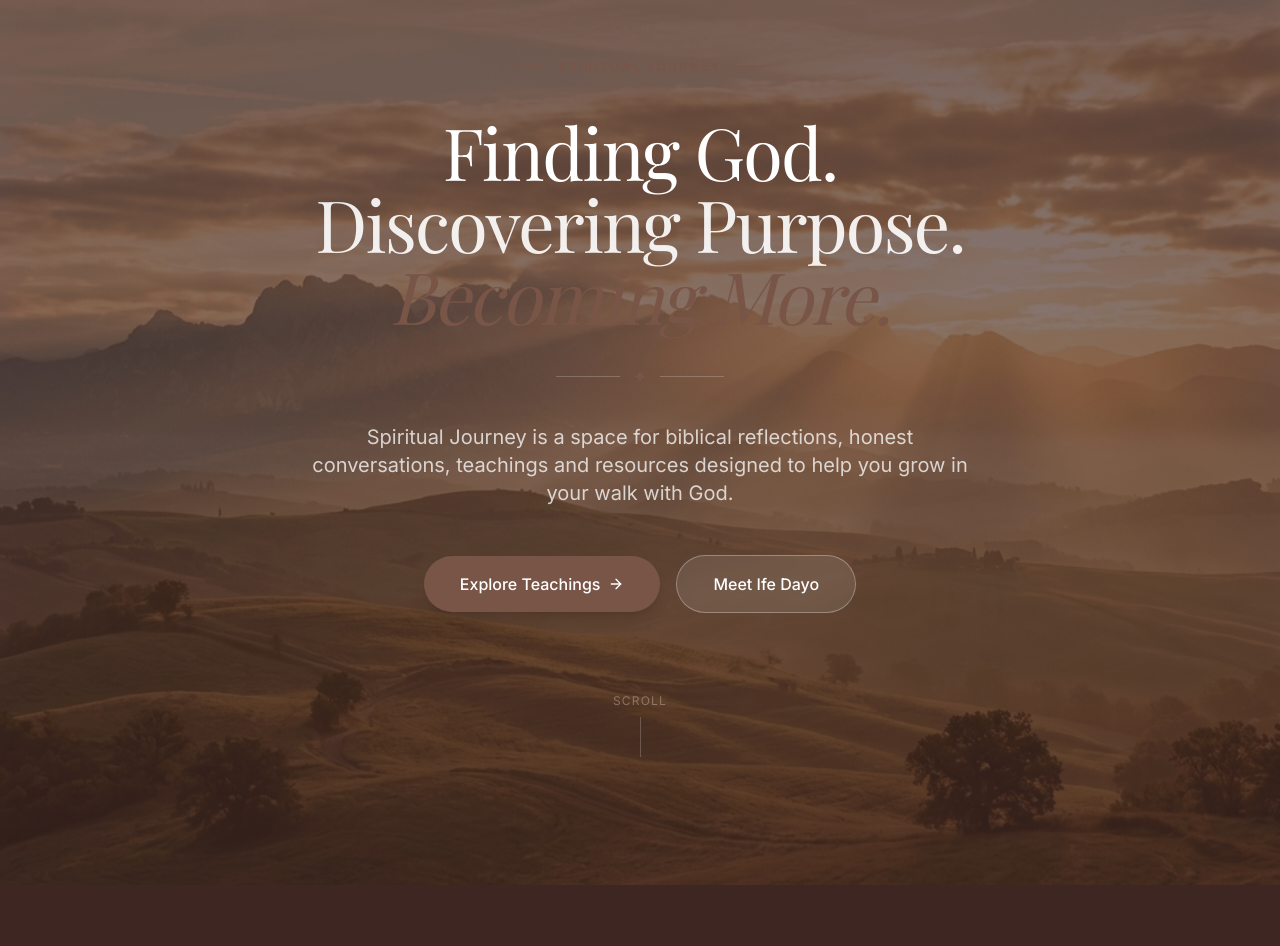
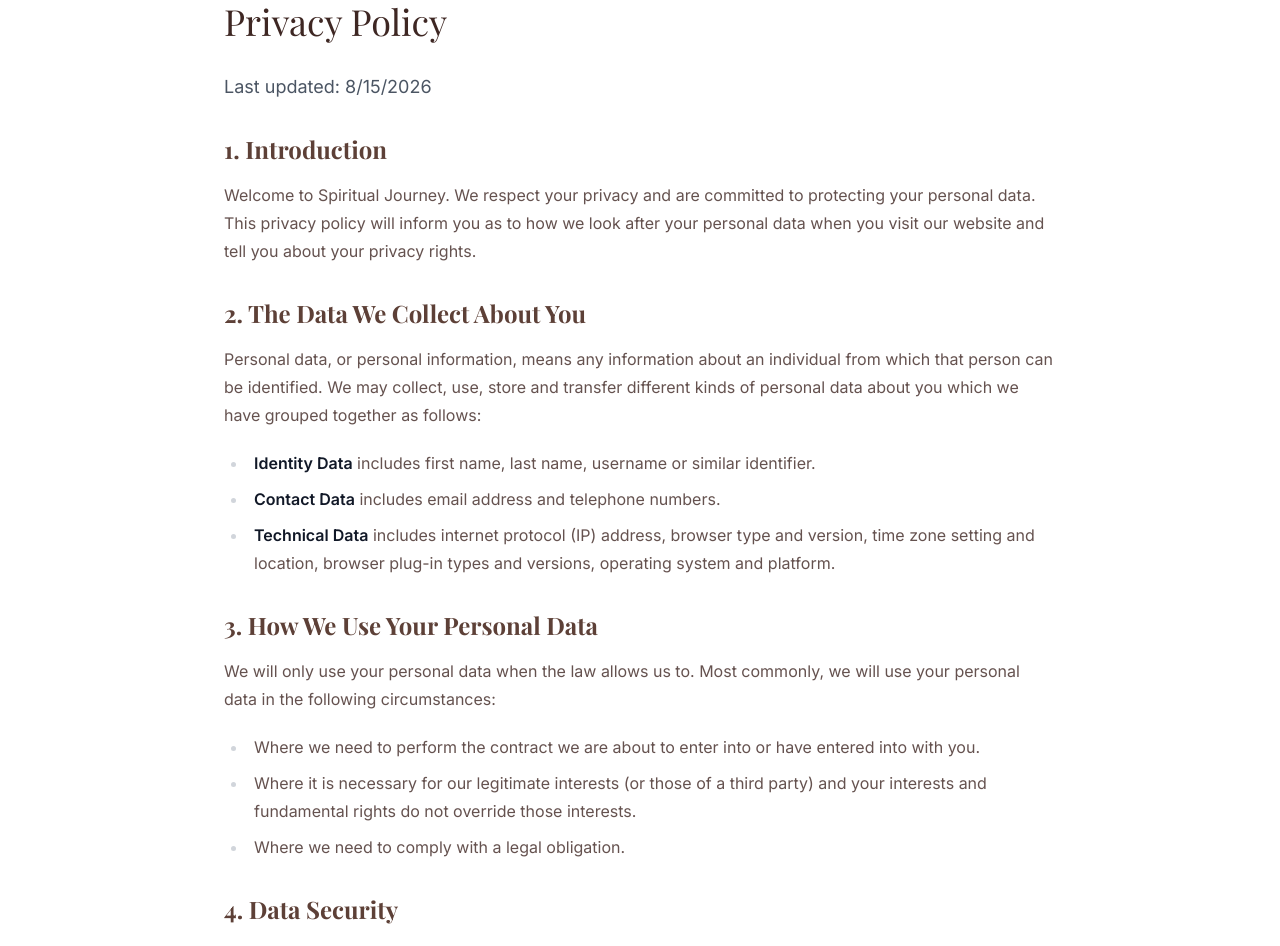
Before and after one commit to Lite360/spiritualjourney, a React (Vite) app: page /privacy in a window 1280 px wide. Before the commit this address led to /. Shown: the part 160-1106 px from the top of the page. Built offline with nearby package versions, Linux system fonts and the light colour scheme; no server answers; the database is empty; a web font is replaced by a local one.

Commit message:
feat: add Privacy Policy and Terms of Service pages

```diff
--- a/src/App.tsx
+++ b/src/App.tsx
@@ -35,6 +35,8 @@
 import Audio from './pages/public/Audio';
 import PublicResources from './pages/public/Resources';
 import PublicPrograms from './pages/public/PublicPrograms';
+import PrivacyPolicy from './pages/public/PrivacyPolicy';
+import TermsOfService from './pages/public/TermsOfService';
 
 const App: React.FC = () => {
   return (
@@ -52,6 +54,8 @@
             <Route path="/resources" element={<PublicResources />} />
             <Route path="/about" element={<About />} />
             <Route path="/contact" element={<Contact />} />
+            <Route path="/privacy" element={<PrivacyPolicy />} />
+            <Route path="/terms" element={<TermsOfService />} />
           </Route>
 
           {/* Admin Routes */}
--- a/src/components/public/PublicLayout.tsx
+++ b/src/components/public/PublicLayout.tsx
@@ -162,8 +162,8 @@
               </p>
             </div>
             <div className="mt-4 md:mt-0 space-x-4">
-              <a href="#" className="hover:text-white transition-colors">Privacy Policy</a>
-              <a href="#" className="hover:text-white transition-colors">Terms of Service</a>
+              <Link to="/privacy" className="hover:text-white transition-colors">Privacy Policy</Link>
+              <Link to="/terms" className="hover:text-white transition-colors">Terms of Service</Link>
             </div>
           </div>
         </div>
--- /dev/null
+++ b/src/pages/public/PrivacyPolicy.tsx
@@ -0,0 +1,72 @@
+import React, { useState, useEffect } from 'react';
+import { supabase } from '../../lib/supabase';
+import { useSEO } from '../../hooks/useSEO';
+
+const PrivacyPolicy: React.FC = () => {
+  const [siteName, setSiteName] = useState('Spiritual Journey');
+
+  useSEO({
+    title: 'Privacy Policy',
+    description: 'Privacy Policy for our users.',
+    url: '/privacy',
+  });
+
+  useEffect(() => {
+    const fetchSettings = async () => {
+      const { data } = await supabase.from('site_settings').select('site_name').limit(1).single();
+      if (data?.site_name) setSiteName(data.site_name);
+    };
+    fetchSettings();
+  }, []);
+
+  return (
+    <div className="bg-primary-bg min-h-screen pb-24">
+      <div className="max-w-4xl mx-auto px-4 sm:px-6 lg:px-8 py-20">
+        <h1 className="text-4xl font-serif text-primary-text mb-8">Privacy Policy</h1>
+
+        <div className="prose prose-brown max-w-none font-sans text-secondary-dark/80">
+          <p className="lead text-lg mb-6">
+            Last updated: {new Date().toLocaleDateString()}
+          </p>
+
+          <h2 className="text-2xl font-serif text-primary-main mt-8 mb-4">1. Introduction</h2>
+          <p className="mb-4">
+            Welcome to {siteName}. We respect your privacy and are committed to protecting your personal data. This privacy policy will inform you as to how we look after your personal data when you visit our website and tell you about your privacy rights.
+          </p>
+
+          <h2 className="text-2xl font-serif text-primary-main mt-8 mb-4">2. The Data We Collect About You</h2>
+          <p className="mb-4">
+            Personal data, or personal information, means any information about an individual from which that person can be identified. We may collect, use, store and transfer different kinds of personal data about you which we have grouped together as follows:
+          </p>
+          <ul className="list-disc pl-6 mb-6">
+            <li className="mb-2"><strong>Identity Data</strong> includes first name, last name, username or similar identifier.</li>
+            <li className="mb-2"><strong>Contact Data</strong> includes email address and telephone numbers.</li>
+            <li className="mb-2"><strong>Technical Data</strong> includes internet protocol (IP) address, browser type and version, time zone setting and location, browser plug-in types and versions, operating system and platform.</li>
+          </ul>
+
+          <h2 className="text-2xl font-serif text-primary-main mt-8 mb-4">3. How We Use Your Personal Data</h2>
+          <p className="mb-4">
+            We will only use your personal data when the law allows us to. Most commonly, we will use your personal data in the following circumstances:
+          </p>
+          <ul className="list-disc pl-6 mb-6">
+            <li className="mb-2">Where we need to perform the contract we are about to enter into or have entered into with you.</li>
+            <li className="mb-2">Where it is necessary for our legitimate interests (or those of a third party) and your interests and fundamental rights do not override those interests.</li>
+            <li className="mb-2">Where we need to comply with a legal obligation.</li>
+          </ul>
+
+          <h2 className="text-2xl font-serif text-primary-main mt-8 mb-4">4. Data Security</h2>
+          <p className="mb-4">
+            We have put in place appropriate security measures to prevent your personal data from being accidentally lost, used or accessed in an unauthorised way, altered or disclosed. In addition, we limit access to your personal data to those employees, agents, contractors and other third parties who have a business need to know.
+          </p>
+
+          <h2 className="text-2xl font-serif text-primary-main mt-8 mb-4">5. Contact Us</h2>
+          <p className="mb-4">
+            If you have any questions about this privacy policy or our privacy practices, please contact us via our Contact page.
+          </p>
+        </div>
+      </div>
+    </div>
+  );
+};
+
+export default PrivacyPolicy;
--- /dev/null
+++ b/src/pages/public/TermsOfService.tsx
@@ -0,0 +1,69 @@
+import React, { useState, useEffect } from 'react';
+import { supabase } from '../../lib/supabase';
+import { useSEO } from '../../hooks/useSEO';
+
+const TermsOfService: React.FC = () => {
+  const [siteName, setSiteName] = useState('Spiritual Journey');
+
+  useSEO({
+    title: 'Terms of Service',
+    description: 'Terms of Service and conditions of use.',
+    url: '/terms',
+  });
+
+  useEffect(() => {
+    const fetchSettings = async () => {
+      const { data } = await supabase.from('site_settings').select('site_name').limit(1).single();
+      if (data?.site_name) setSiteName(data.site_name);
+    };
+    fetchSettings();
+  }, []);
+
+  return (
+    <div className="bg-primary-bg min-h-screen pb-24">
+      <div className="max-w-4xl mx-auto px-4 sm:px-6 lg:px-8 py-20">
+        <h1 className="text-4xl font-serif text-primary-text mb-8">Terms of Service</h1>
+
+        <div className="prose prose-brown max-w-none font-sans text-secondary-dark/80">
+          <p className="lead text-lg mb-6">
+            Last updated: {new Date().toLocaleDateString()}
+          </p>
+
+          <h2 className="text-2xl font-serif text-primary-main mt-8 mb-4">1. Agreement to Terms</h2>
+          <p className="mb-4">
+            By accessing or using {siteName}, you agree to be bound by these Terms of Service and all applicable laws and regulations. If you do not agree with any of these terms, you are prohibited from using or accessing this site.
+          </p>
+
+          <h2 className="text-2xl font-serif text-primary-main mt-8 mb-4">2. Use License</h2>
+          <p className="mb-4">
+            Permission is granted to temporarily download one copy of the materials (information or software) on {siteName} for personal, non-commercial transitory viewing only. This is the grant of a license, not a transfer of title, and under this license you may not:
+          </p>
+          <ul className="list-disc pl-6 mb-6">
+            <li className="mb-2">modify or copy the materials;</li>
+            <li className="mb-2">use the materials for any commercial purpose, or for any public display (commercial or non-commercial);</li>
+            <li className="mb-2">attempt to decompile or reverse engineer any software contained on the website;</li>
+            <li className="mb-2">remove any copyright or other proprietary notations from the materials; or</li>
+            <li className="mb-2">transfer the materials to another person or "mirror" the materials on any other server.</li>
+          </ul>
+
+          <h2 className="text-2xl font-serif text-primary-main mt-8 mb-4">3. Disclaimer</h2>
+          <p className="mb-4">
+            The materials on {siteName} are provided on an 'as is' basis. {siteName} makes no warranties, expressed or implied, and hereby disclaims and negates all other warranties including, without limitation, implied warranties or conditions of merchantability, fitness for a particular purpose, or non-infringement of intellectual property or other violation of rights.
+          </p>
+
+          <h2 className="text-2xl font-serif text-primary-main mt-8 mb-4">4. Limitations</h2>
+          <p className="mb-4">
+            In no event shall {siteName} or its suppliers be liable for any damages (including, without limitation, damages for loss of data or profit, or due to business interruption) arising out of the use or inability to use the materials on {siteName}, even if {siteName} or an authorized representative has been notified orally or in writing of the possibility of such damage.
+          </p>
+
+          <h2 className="text-2xl font-serif text-primary-main mt-8 mb-4">5. Governing Law</h2>
+          <p className="mb-4">
+            These terms and conditions are governed by and construed in accordance with the laws, and you irrevocably submit to the exclusive jurisdiction of the courts in that State or location.
+          </p>
+        </div>
+      </div>
+    </div>
+  );
+};
+
+export default TermsOfService;
```
